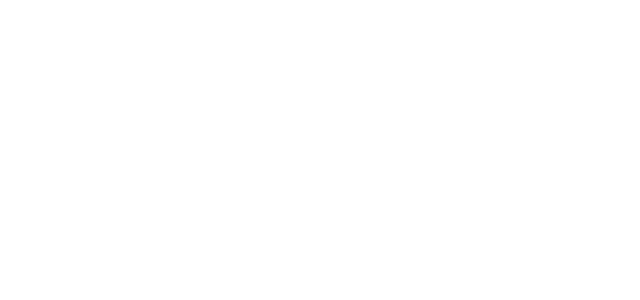
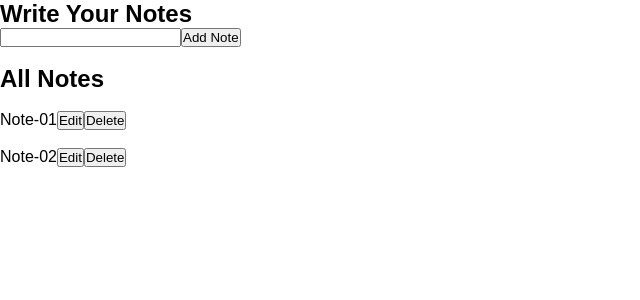
Before and after one commit to noyon8987/008_INTERACTIVE_REACT_TUTORIAL_PRACTICE_008, a React (Vite) app in the folder React_Setup/: page / in a window 1280 px wide. Shown: the top 300 px of the page, without its empty margins (0-640 px from the left). Built offline with nearby package versions, Linux system fonts and the light colour scheme.

Commit message:
React Note App is Added

```diff
--- a/React_Setup/src/App.jsx
+++ b/React_Setup/src/App.jsx
@@ -3,6 +3,7 @@
 
 import Component from "./components/Component";
 import State from "./State/State";
+import Note_APP from "./Note Take App/Note_APP";
 
 
 export default function App() {
@@ -10,6 +11,7 @@
     <div>
       {/* <Component/> */}
       {/* <State/> */}
+      <Note_APP/>
     </div>
   );
 }
--- /dev/null
+++ b/React_Setup/src/Note Take App/Note_APP.jsx
@@ -0,0 +1,10 @@
+import React from 'react'
+import Note_Add from './Note_Add'
+
+export default function Note_APP() {
+  return (
+    <div>
+        <Note_Add/>
+    </div>
+  )
+}
--- /dev/null
+++ b/React_Setup/src/Note Take App/Note_Add.jsx
@@ -0,0 +1,60 @@
+import React, { useState } from "react";
+
+export default function Note_Add() {
+  const [noteTitle, setNoteTitle] = useState("");
+  const [notes, setNotes] = useState([
+    { id: 1, title: "Note-01" },
+    { id: 2, title: "Note-02" },
+  ]);
+
+  function noteChangeHandler(e) {
+    setNoteTitle(e.target.value);
+  }
+
+  function noteSubmitHandler(e) {
+    e.preventDefault();
+    if (noteTitle.trim() === "") {
+      return alert(`Please write a valid note`);
+    }
+    const newNote = {
+      id: Date.now() + "",
+      title: noteTitle,
+    };
+    setNotes([...notes, newNote]);
+    setNoteTitle("");
+  }
+
+  function removeNoteHandler(noteId) {
+    const updateNotes = notes.filter((item) => item.id !== noteId);
+    setNotes(updateNotes);
+  }
+
+  return (
+    <div className="input-note">
+      <form onSubmit={noteSubmitHandler}>
+        <h2>Write Your Notes</h2>
+        <input type="text" value={noteTitle} onChange={noteChangeHandler} />
+        <button type="submit">Add Note</button>
+      </form>
+      <br />
+      <div className="note-list">
+        <h2>All Notes</h2>
+        <br />
+        <ul>
+          {notes.map((note) => (
+            <>
+              <li>
+                <span>{note.title}</span>
+                <button>Edit</button>
+                <button onClick={() => removeNoteHandler(note.id)}>
+                  Delete
+                </button>
+              </li>
+              <br />
+            </>
+          ))}
+        </ul>
+      </div>
+    </div>
+  );
+}
```
